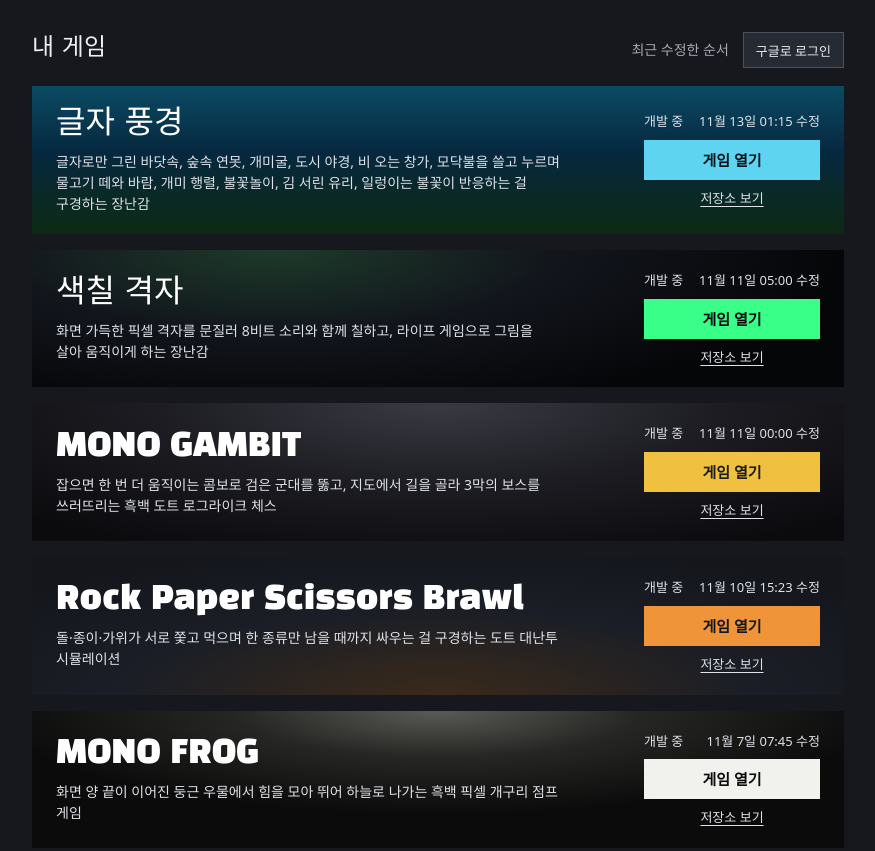
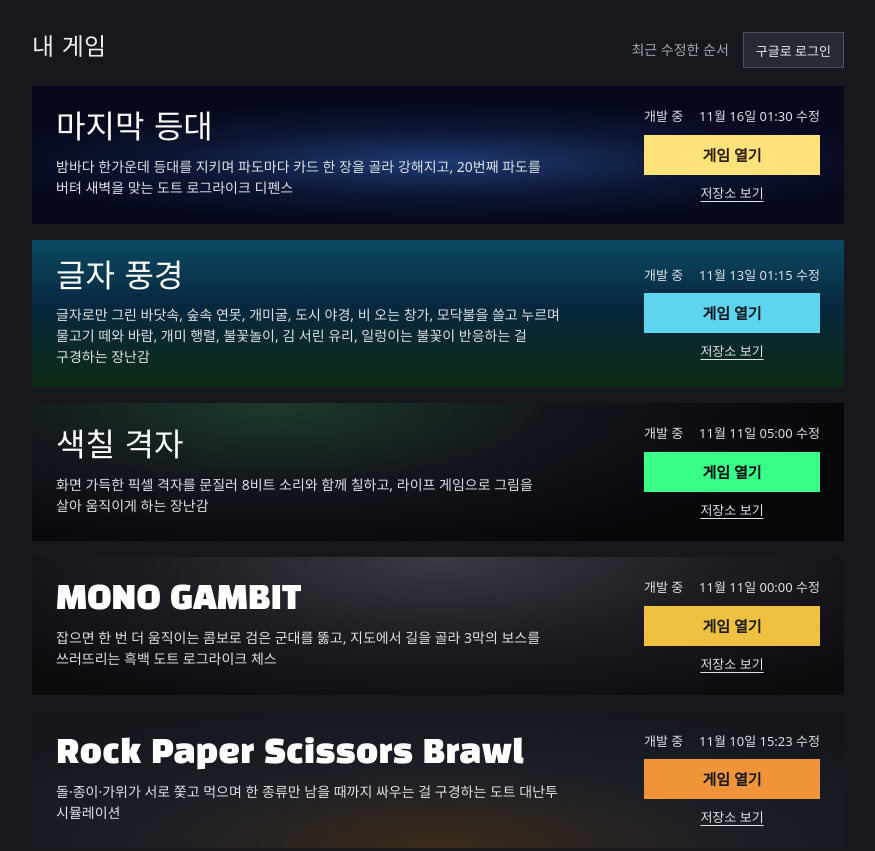
Before and after one commit to dobbi52/dobbi52.github.io, a plain HTML site: page index.html in a window 1280 px wide. Shown: the top 851 px of the page, without its empty margins (202-1077 px from the left). Drawn offline with Linux system fonts and the light colour scheme; no server answers; a web font is replaced by a local one.

Commit message:
마지막 등대 추가
Co-Authored-By: Claude Opus 5.5 <noreply@anthropic.com>
Claude-Session: https://claude.ai/code/session_01BPq4mkAmW8ye7RhVrd16Tq

```diff
--- a/index.html
+++ b/index.html
@@ -123,6 +123,9 @@ const GAMES = [
   { repo:'color-grid', title:'색칠 격자', status:'개발 중', updated:'2026-11-11T05:00:00Z',
     bg:'radial-gradient(70% 120% at 30% 0%,#1d3a2a 0,#12151c 50%,#050608 100%)', btn:'#39ff88', btnInk:'#050608',
     desc:'화면 가득한 픽셀 격자를 문질러 8비트 소리와 함께 칠하고, 라이프 게임으로 그림을 살아 움직이게 하는 장난감' },
+  { repo:'last-lighthouse', title:'마지막 등대', status:'개발 중', updated:'2026-11-16T01:30:00Z',
+    bg:'radial-gradient(60% 45% at 50% 55%,#1e3b72 0,#0d1533 55%,#05081a 100%)', btn:'#ffe27a', btnInk:'#2a1a06',
+    desc:'밤바다 한가운데 등대를 지키며 파도마다 카드 한 장을 골라 강해지고, 20번째 파도를 버텨 새벽을 맞는 도트 로그라이크 디펜스' },
   { repo:'ascii-sea', title:'글자 풍경', status:'개발 중', updated:'2026-11-13T01:15:00Z',
     bg:'linear-gradient(180deg,#0b4a63 0,#06283f 45%,#0d2a12 100%)', btn:'#5fd4f0', btnInk:'#04141c',
     desc:'글자로만 그린 바닷속, 숲속 연못, 개미굴, 도시 야경, 비 오는 창가, 모닥불을 쓸고 누르며 물고기 떼와 바람, 개미 행렬, 불꽃놀이, 김 서린 유리, 일렁이는 불꽃이 반응하는 걸 구경하는 장난감' },
@@ -219,6 +222,7 @@ const PROGRESS = {
   'mono-hush':  { path:'monohush/', text:d => d.clear5 ? '모든 방 탈출' : '방 ' + (d.unlocked || 1) + '/5 진행 중' },
   'mono-frog':  { path:'games/mono-frog/', text:d => { const r = d.rec || {}; return r.cleared ? '우물 탈출' : r.best ? '최고 ' + r.best + 'm · ' + (r.maxZone || 1) + '/5구역' : ''; } },
   'mono-gambit': { path:'games/mono-gambit/', text:d => { const m = d.meta || {}; return (m.ascClear ? '도전 ' + m.ascClear + '단계 클리어 · ' : m.ascMax ? '3막 클리어 · ' : '') + '영혼 ' + (m.souls || 0); } },
+  'last-lighthouse': { path:'games/last-lighthouse/', text:d => d.clears ? '새벽 ' + d.clears + '번 · 최고 파도 ' + (d.best || 0) : d.best ? '최고 파도 ' + d.best + '/20' : '' },
   'quidditch':  { path:'saves/',   text:d => d.phase === 'choose' ? '' : '시즌 ' + (d.season || 1) + ' · ' + (d.phase === 'regular' ? '라운드 ' + ((d.round || 0) + 1) : d.phase === 'playoff' ? '플레이오프' : '비시즌') }
 };
 const account = { auth:null, user:null, msg:'' };
```
